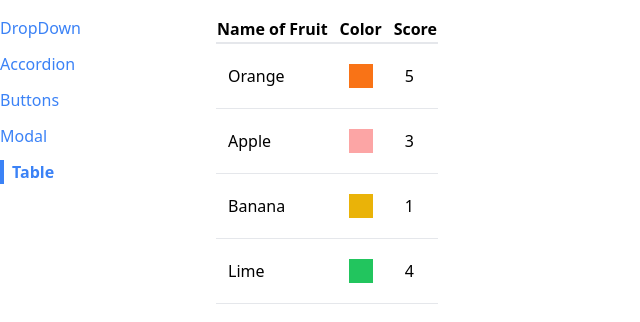
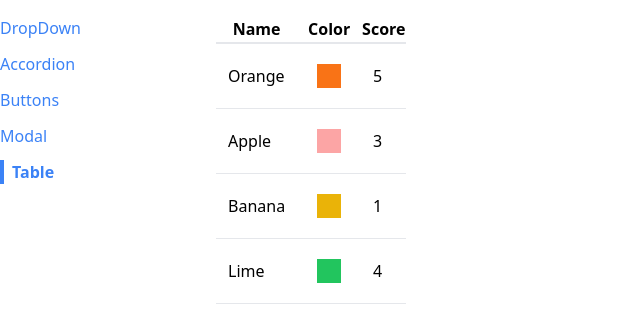
Before and after one commit to veyselguven/react-router-comps, a React (Create React App) app: page /table in a window 1280 px wide. Shown: the top 322 px of the page, without its empty margins (0-640 px from the left). Built offline with nearby package versions, Linux system fonts and the light colour scheme.

Commit message:
config file

```diff
--- a/src/components/Table.js
+++ b/src/components/Table.js
@@ -8,11 +8,11 @@ function Table({ data, config }) {
   const renderedRows = data.map((fruit) => {
     return (
       <tr className="border-b" key={fruit.name}>
-        <td className="p-3">{fruit.name}</td>
+        <td className="p-3">{config[0].render(fruit)}</td>
         <td className="p-3">
-          <div className={`p-3 m-2 ${fruit.color}`}></div>
+          <div className={`p-3 m-2 ${config[1].render(fruit)}`}></div>
         </td>
-        <td className="p-3">{fruit.score}</td>
+        <td className="p-3">{config[2].render(fruit)}</td>
       </tr>
     );
   });
--- a/src/pages/TablePage.js
+++ b/src/pages/TablePage.js
@@ -10,9 +10,9 @@ function TablePage() {
   ];
 
   const config = [
-    { label: "Name of Fruit" },
-    { label: "Color" },
-    { label: "Score" },
+    { label: "Name", render: (fruit) => fruit.name },
+    { label: "Color", render: (fruit) => fruit.color },
+    { label: "Score", render: (fruit) => fruit.score },
   ];
 
   return (
```
